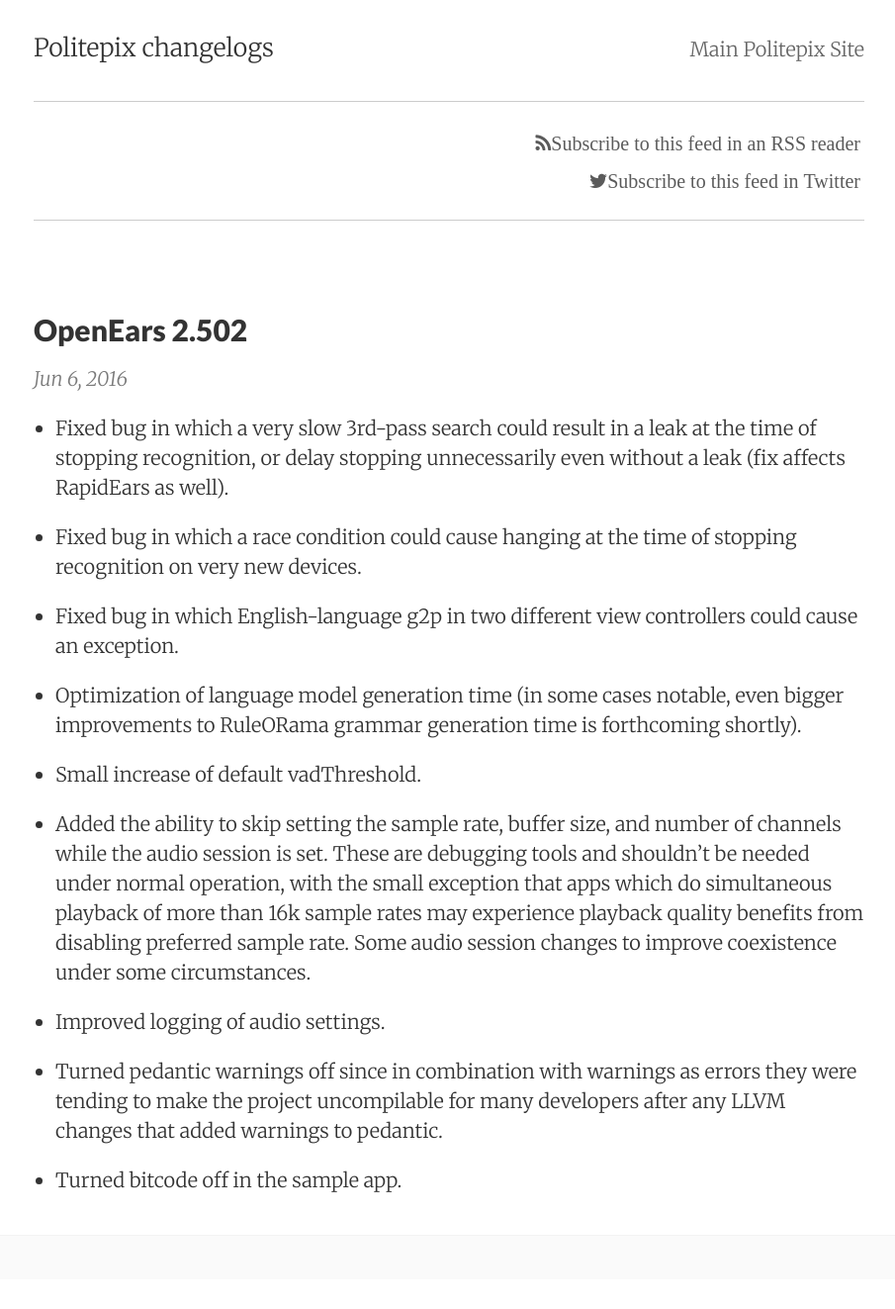
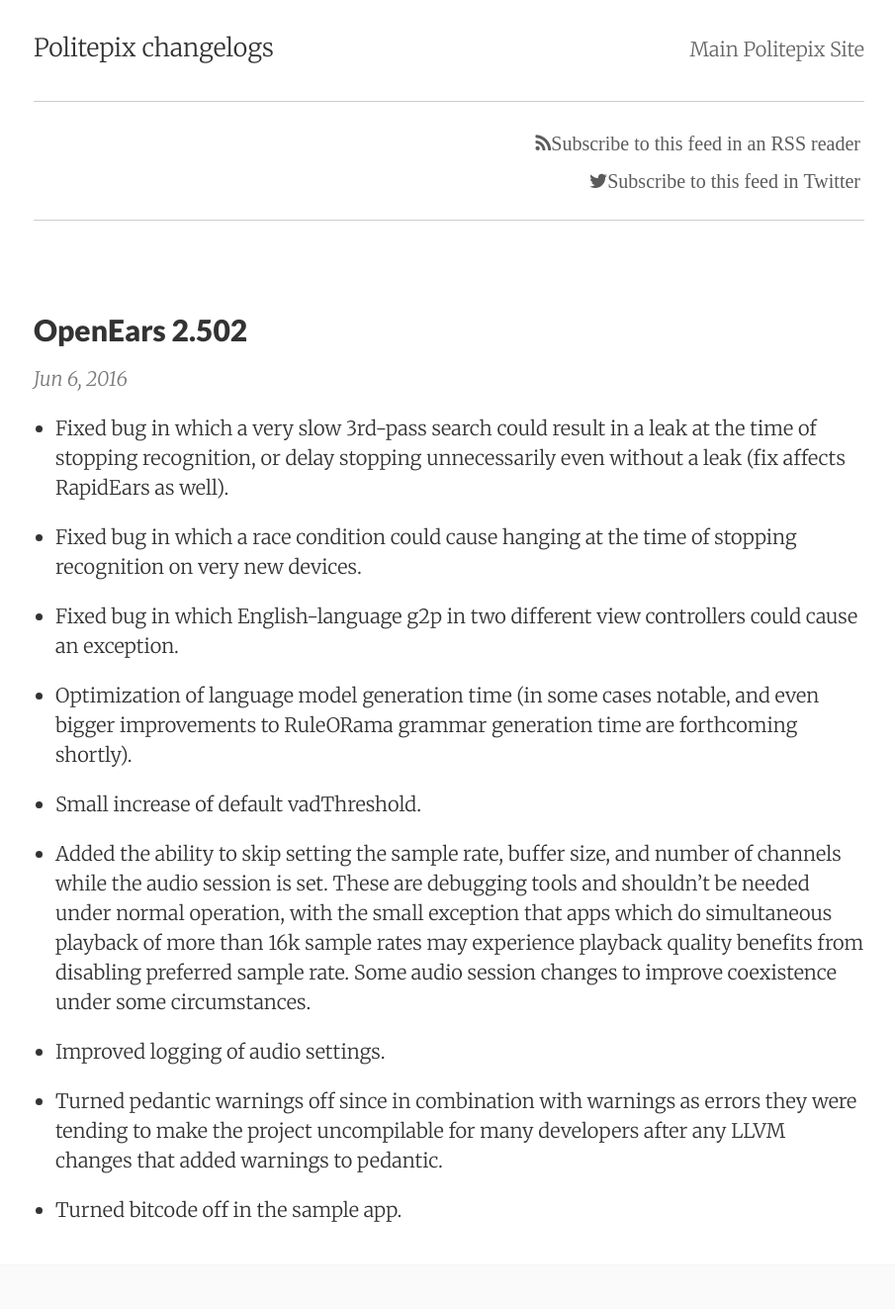
Before and after one commit to Halle/Changelogs, a Jekyll site: the page built from _posts/2016-06-06-OpenEars-2.502.md, in a window 1280 px wide. Shown: the whole page at 99% size, without its empty margins (186-1091 px from the left). Built offline with Jekyll 4.4.1, drawn with Linux system fonts in a browser that asks for light colours; nearby versions of some CDN libraries; before the commit the page ends 1293 px from its top, so only the background shows below that.

Commit message:
Update 2016-06-06-OpenEars-2.502.md

```diff
--- a/_posts/2016-06-06-OpenEars-2.502.md
+++ b/_posts/2016-06-06-OpenEars-2.502.md
@@ -11,7 +11,7 @@ categories: openears
 
 * Fixed bug in which English-language g2p in two different view controllers could cause an exception.
 
-* Optimization of language model generation time (in some cases notable, even bigger improvements to RuleORama grammar generation time is forthcoming shortly).
+* Optimization of language model generation time (in some cases notable, and even bigger improvements to RuleORama grammar generation time are forthcoming shortly).
 
 * Small increase of default vadThreshold.
 
```
